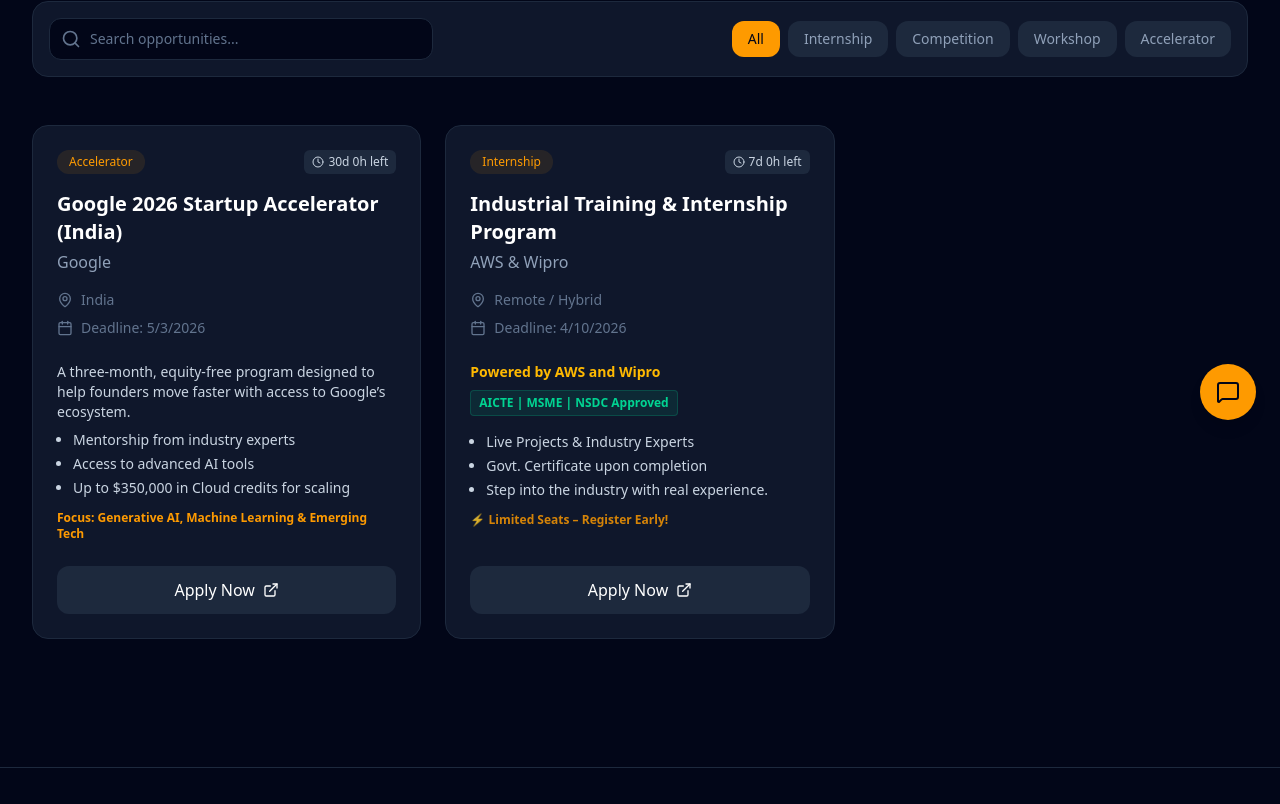
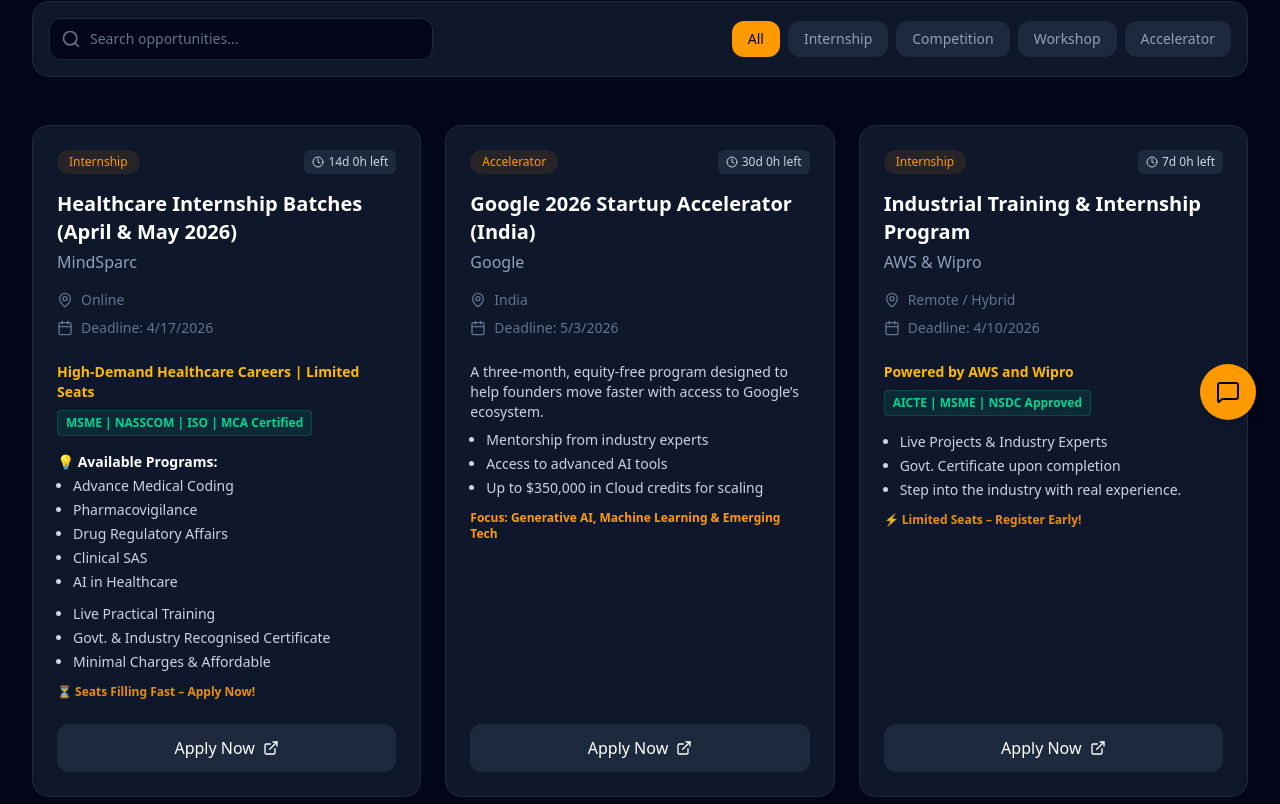
Before and after one commit to shreyash20006/Innovate-TGPCET, a React (Vite) app: page /opportunities in a window 1280 px wide. Shown: the part 356-1160 px from the top of the page. Built offline with nearby package versions, Linux system fonts and the light colour scheme.

Commit message:
feat: Add MindSparc healthcare internship opportunity
Includes details on available programs, training format, certification, eligibility, and application link.

```diff
--- a/src/pages/Opportunities.tsx
+++ b/src/pages/Opportunities.tsx
@@ -22,6 +22,40 @@
 
 // --- Dummy Data ---
 const OPPORTUNITIES: Opportunity[] = [
+  {
+    id: '2',
+    title: 'Healthcare Internship Batches (April & May 2026)',
+    company: 'MindSparc',
+    type: 'Internship',
+    location: 'Online',
+    description: (
+      <div className="space-y-2">
+        <p className="font-semibold text-amber-400">High-Demand Healthcare Careers | Limited Seats</p>
+        <p className="text-emerald-400 text-[10px] sm:text-xs font-bold bg-emerald-400/10 inline-block px-2 py-1 rounded border border-emerald-400/20">MSME | NASSCOM | ISO | MCA Certified</p>
+        <div className="mt-2 text-sm text-slate-300">
+          <p className="font-bold text-white mb-1">💡 Available Programs:</p>
+          <ul className="list-disc pl-4 space-y-1">
+            <li>Advance Medical Coding</li>
+            <li>Pharmacovigilance</li>
+            <li>Drug Regulatory Affairs</li>
+            <li>Clinical SAS</li>
+            <li>AI in Healthcare</li>
+          </ul>
+        </div>
+        <ul className="list-disc pl-4 space-y-1 text-slate-300 mt-3 text-sm">
+          <li>Live Practical Training</li>
+          <li>Govt. & Industry Recognised Certificate</li>
+          <li>Minimal Charges & Affordable</li>
+        </ul>
+        <p className="text-amber-500 font-bold text-xs mt-3 animate-pulse">⏳ Seats Filling Fast – Apply Now!</p>
+      </div>
+    ),
+    eligibility: 'Open to All',
+    duration: '3 Months Online Internship',
+    deadline: new Date(Date.now() + 14 * 24 * 60 * 60 * 1000).toISOString(),
+    applyLink: 'https://wa.me/+917416314671?text=Hello%20Sir%0aI\'m%20interested%20For%203months%20Online%20Training%20Kindly%20Share%20Me%20Course%20Details%20',
+    isNew: true,
+  },
   {
     id: '1',
     title: 'Google 2026 Startup Accelerator (India)',
```
